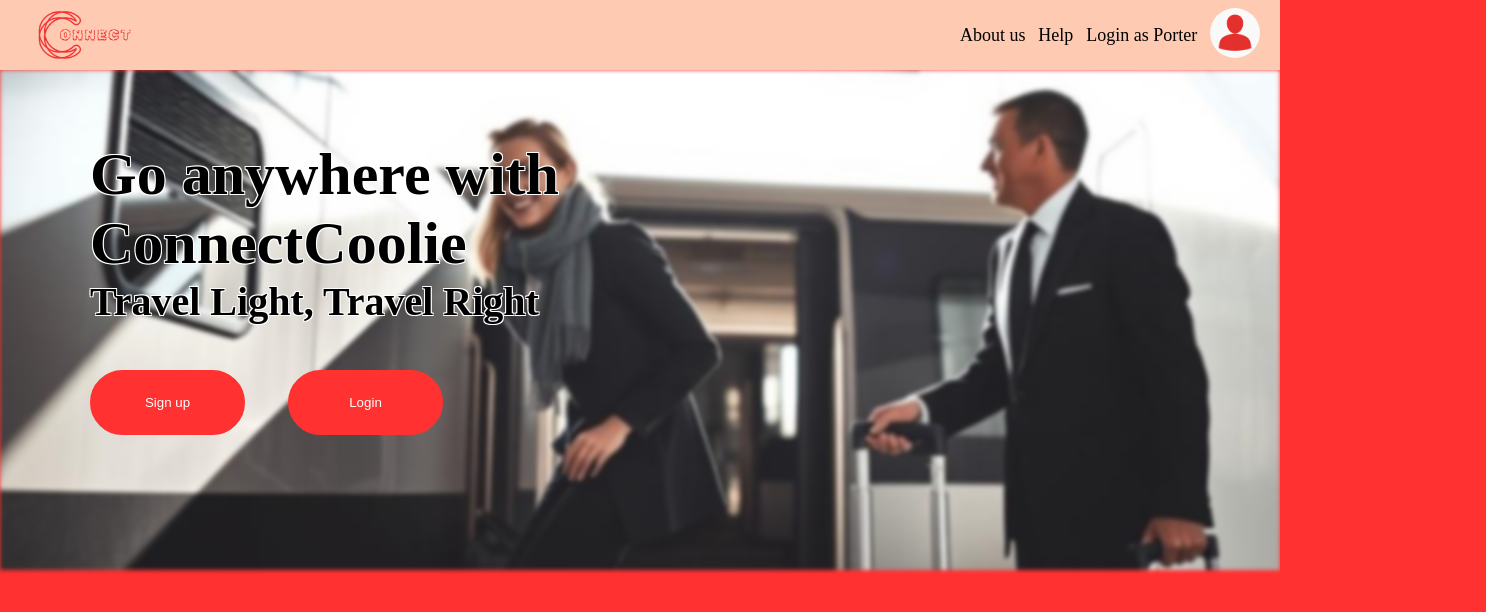
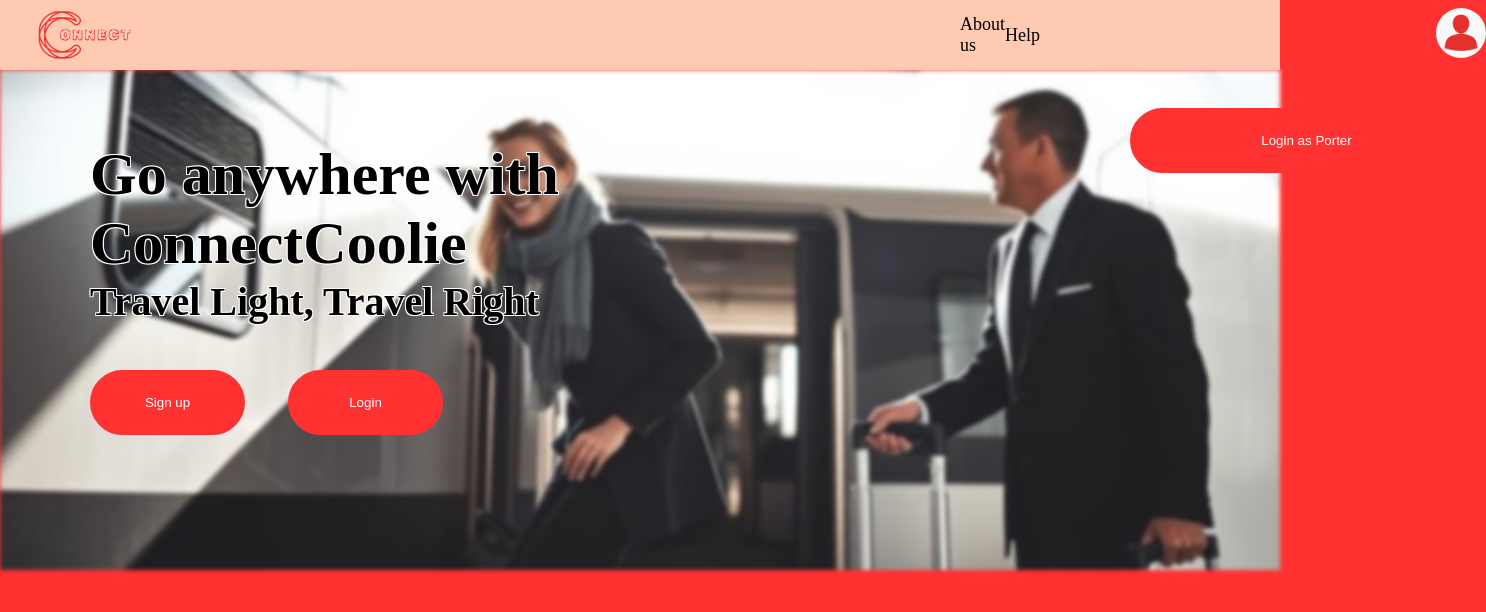
Before and after one commit to Skabdulla01/coolie-app, a React (Vite) app in the folder frontend/: page / in a window 1280 px wide. Shown: the top 612 px of the page, 1486 px wide, since content can reach past the window. Built offline with nearby package versions, Linux system fonts and the light colour scheme.

Commit message:
navbar button

```diff
--- a/frontend/src/navbar.jsx
+++ b/frontend/src/navbar.jsx
@@ -19,7 +19,8 @@
     <ul className='nav-sign'>
       <li className='nav-info'><Link to='/aboutus'>About us</Link></li>
       <li className='nav-info'><Link to='/help'>Help</Link></li>
-      <li className='nav-info'><Link to="/plogin">Login as Porter</Link></li>
+      {/* <li className='nav-info'><Link to="/plogin">Login as Porter</Link></li> */}
+      <li className="nav-info"> <button className='hero-btn porter-btn' onClick={()=>navigate(`/plogin`)}>Login as Porter</button></li>
       <li className='nav-info'><Link to='/'><img className='nav-logo' src={unnamed} alt="navlogo" /></Link></li>
     </ul>
   )
```
